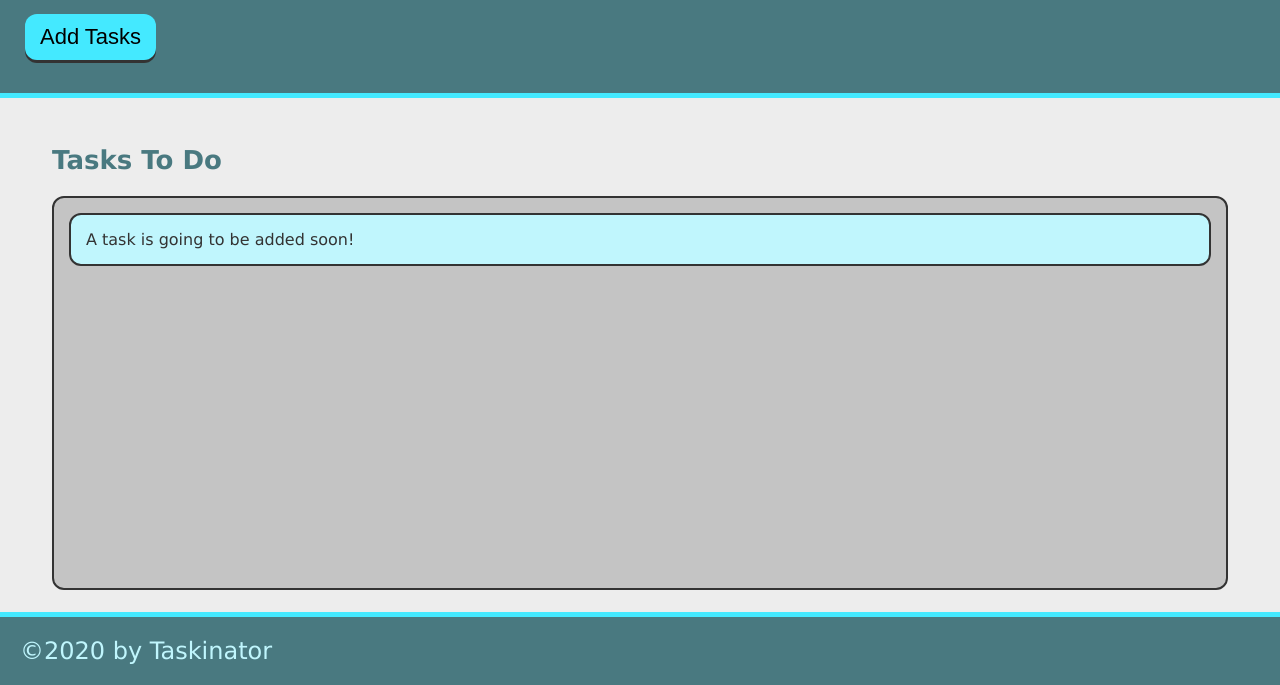
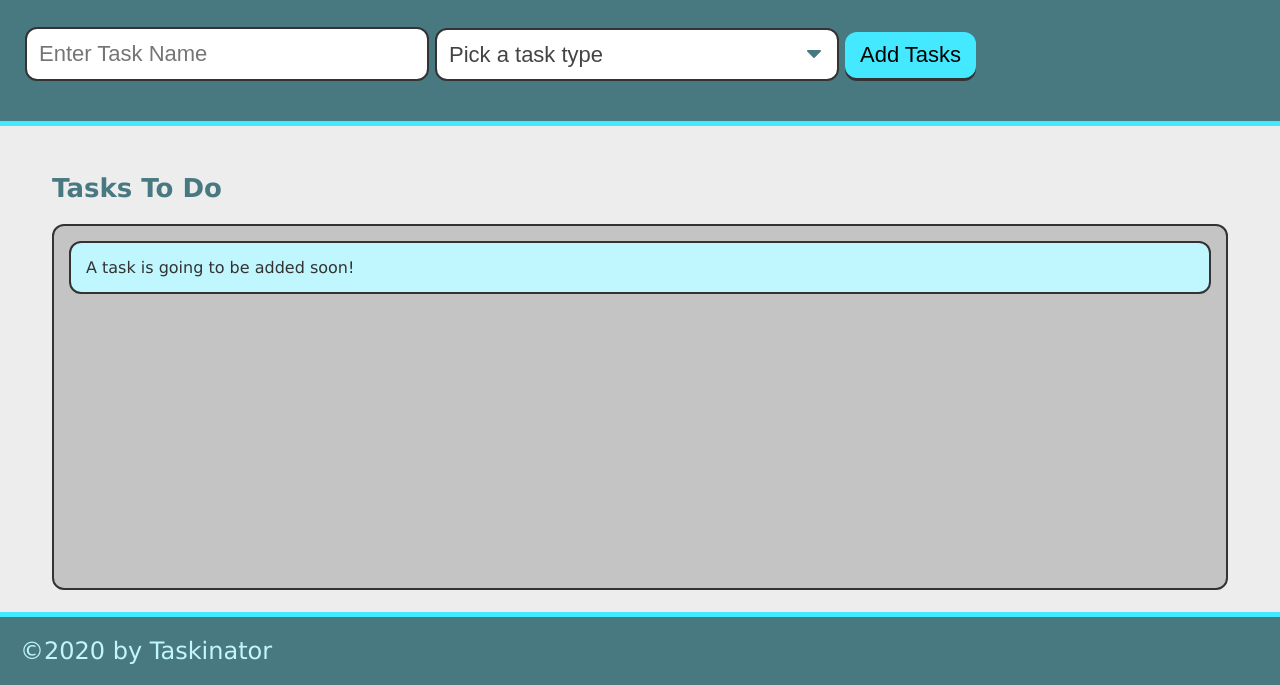
Before and after one commit to mackenzieabe/Taskinator-, a plain HTML site: page index.html in a window 1280 px wide. Shown: the part 115-800 px from the top of the page. Drawn offline with Linux system fonts and the light colour scheme; files whose address does not match are found by name.

Commit message:
added option values

```diff
--- a/index.html
+++ b/index.html
@@ -12,27 +12,39 @@
 
 </head>
 
-
 <body>
     <header>
-
-        <h1 class=page-title>Taskinator</h1>
+         <h1 class=page-title>Taskinator</h1>
         <p> Click the button below to add a new task!</p>
-        <button class="btn" id="save-task"> Add Tasks</button>
+        <form id="task-form">
+            <div class="form-group">
+                <input type="text" name="task-name" placeholder="Enter Task Name"/>
+            </div>
+            <div class="form-group">
+                 <select name="task-type" class="select-dropdown">
+                    <option value=""disabled selected> Pick a task type</option>
+                    <option value="Print">Print</option>
+                    <option value="Web">Web</option>
+                    <option value="Mobile">Mobile</option>
+                </select>
+            </div>
+            <div class="form-group">
+                <button class="btn" id="save-task"> Add Tasks</button>
+            </div>
+        </form>
     </header>
 
     <main class="page-content">
 
         <section class="task-list-wrapper">
             <h2 class="list-title"> Tasks To Do</h2>
-                <ul class="task-list">
+                <ul class="task-list" id="tasks-to-do">
                     <li class="task-item">A task is going to be added soon! </li>
                 </ul>
         </section>
     </main>
 
-
-    <script src="./assets/js/script.js"></script>
+     <script src="./assets/js/script.js"></script>
     <footer>
         &copy;2020 by Taskinator
     </footer>
```
